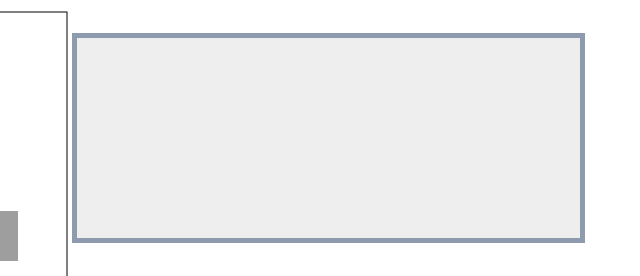
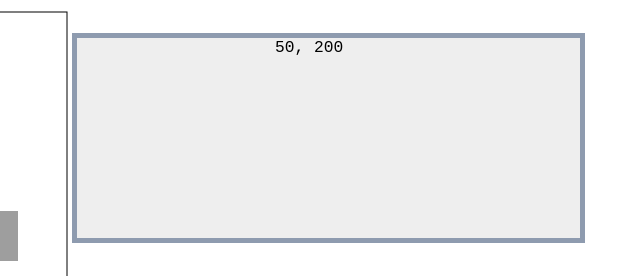
Before and after one commit to Jsbbvk/Jsbbvk.github.io, a plain HTML site: page Platform.html in a window 1280 px wide. Shown: the top 276 px of the page, 443-1083 px from the left. Drawn offline with Linux system fonts and the light colour scheme.

Commit message:
Update Platform.html

```diff
--- a/Platform.html
+++ b/Platform.html
@@ -147,6 +147,7 @@ function menu() {
     window.addEventListener("keydown", null);
 	window.addEventListener("keyup", null);
     state = menuS;
+    println("50, 200", "black");
 
     var singleB = new Img("https://dabuttonfactory.com/button.png?t=1+Player&f=Calibri-Bold&ts=24&tc=fff&tshs=1&tshc=000&hp=20&vp=8&c=5&bgt=gradient&bgc=00f&ebgc=073763", 50, 200, 150, 50, function() {
         playerGame = onePlayer;
@@ -154,12 +155,13 @@ function menu() {
         drawMenu.splice(0, 2);
         setTimeout(function() {displayWorldLvl();}, 500);
     });
-
+    if (!mobile) {
     var doubleB = new Img("https://dabuttonfactory.com/button.png?t=2+Player&f=Calibri-Bold&ts=24&tc=fff&tshs=1&tshc=000&hp=20&vp=8&c=5&bgt=gradient&bgc=00f&ebgc=073763", 300, 200, 150, 50, function() {
         playerGame = twoPlayer;
         drawMenu.splice(0, 2);
         setTimeout(function() {displayWorldLvl();}, 500);
     });
+    }
 
     menuImg.push(singleB);
     drawMenu.push(singleB);
```
